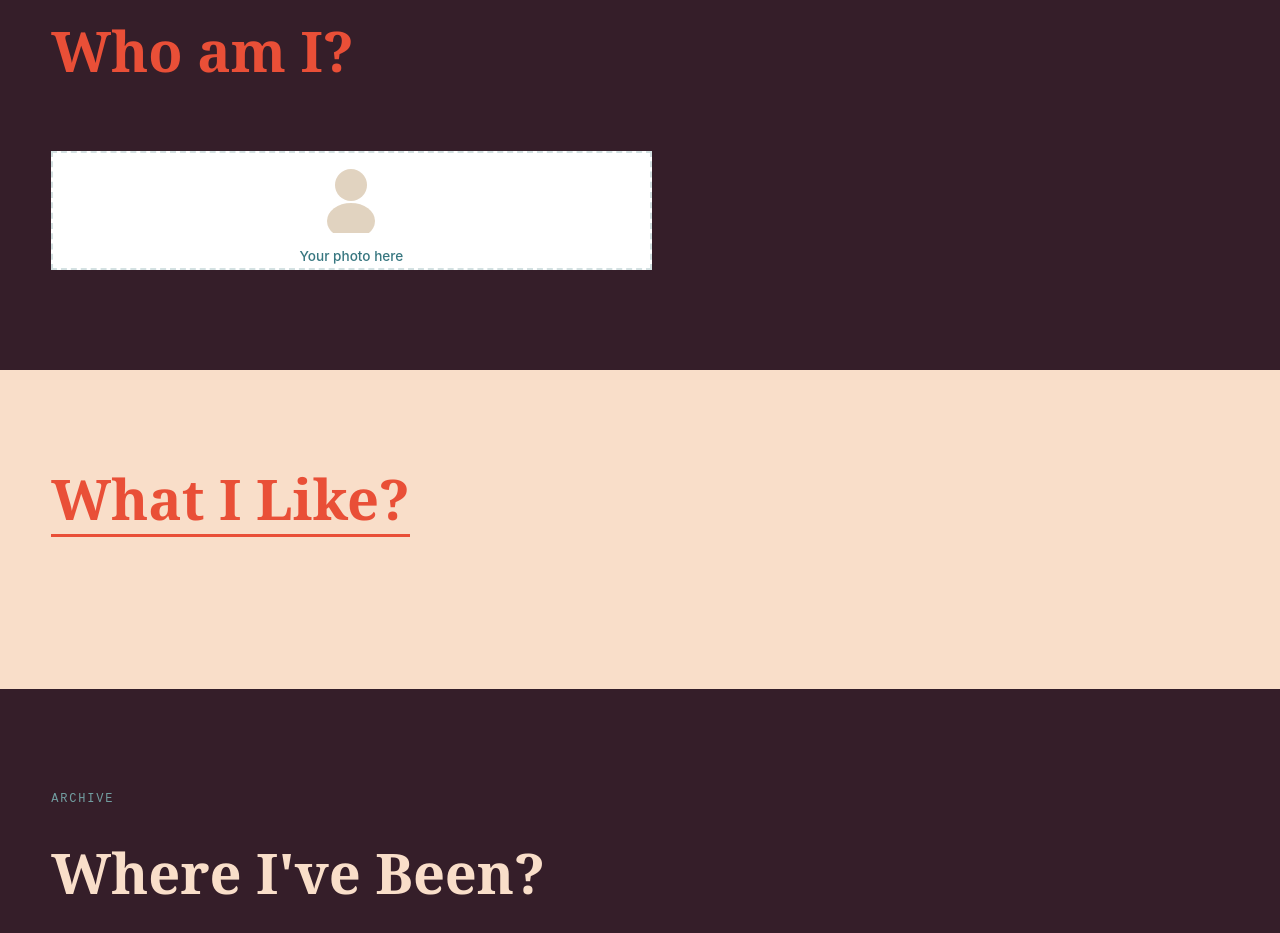
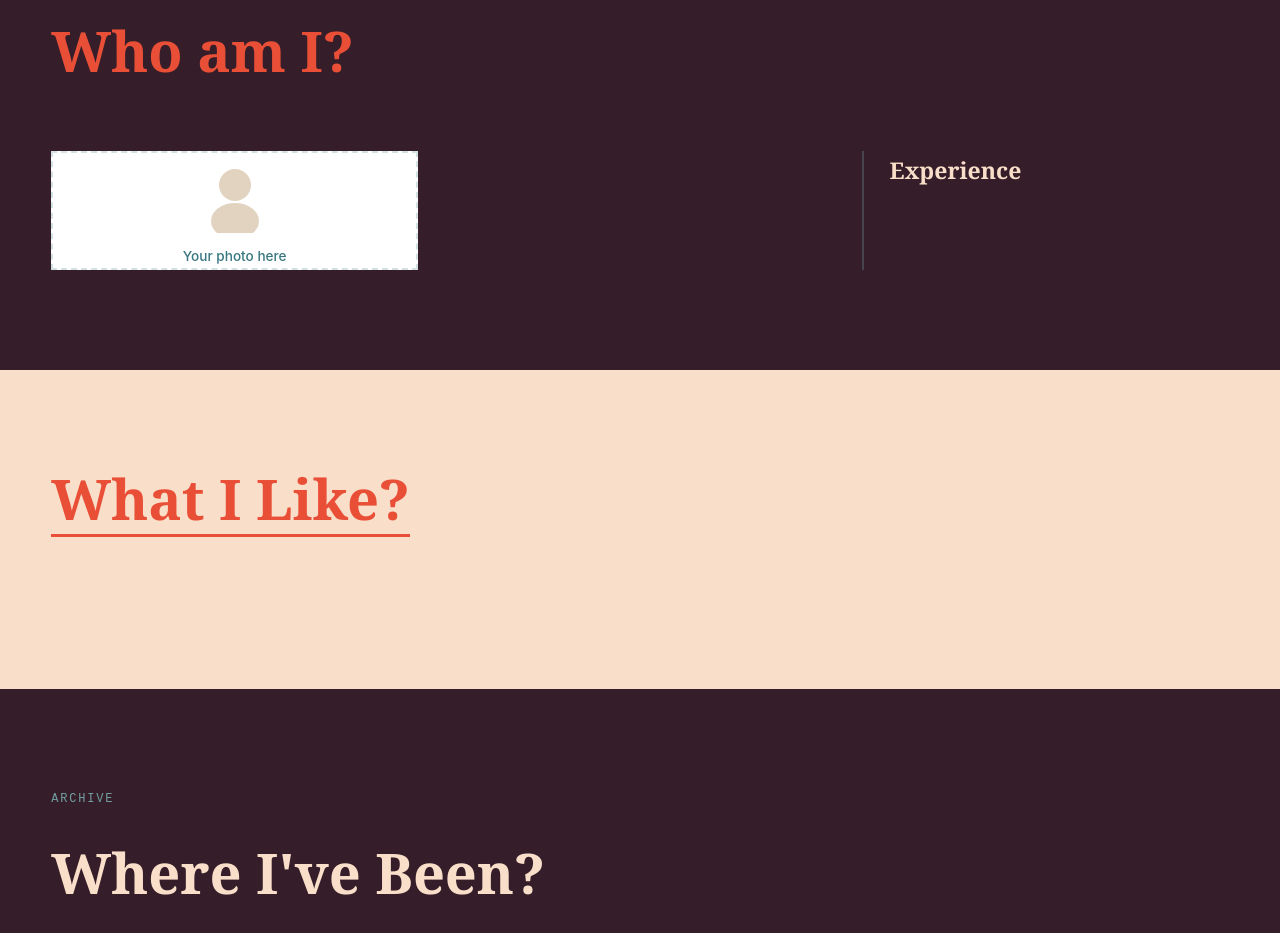
Before and after one commit to sarthakt1993/sarthak-website, a website: page index.html in a window 1280 px wide. Shown: the part 933-1866 px from the top of the page. Drawn offline with Linux system fonts and the light colour scheme; no server answers; a web font is replaced by a local one.

Commit message:
style: split About into photo, blurb and experience columns
Co-Authored-By: Claude Opus 5.5 <noreply@anthropic.com>

```diff
--- a/index.html
+++ b/index.html
@@ -89,6 +89,10 @@
             <p class="about-intro" id="aboutIntro"></p>
             <div id="aboutParagraphs"></div>
           </div>
+          <div class="about-experience" id="aboutExperience">
+            <h3 class="about-experience-title">Experience</h3>
+            <!-- Chronological experience timeline goes here -->
+          </div>
         </div>
       </div>
     </section>
--- a/src/css/hero.css
+++ b/src/css/hero.css
@@ -96,8 +96,8 @@
 
 .about-grid {
   display: grid;
-  grid-template-columns: 1.2fr 1fr;
-  gap: clamp(40px, 6vw, 100px);
+  grid-template-columns: repeat(3, minmax(0, 1fr));
+  gap: clamp(24px, 3vw, 56px);
   align-items: start;
 }
 
@@ -127,7 +127,7 @@
 
 .about-intro {
   font-family: var(--font-heading);
-  font-size: clamp(1.4rem, 2.5vw, 2rem);
+  font-size: clamp(1.2rem, 1.8vw, 1.6rem);
   font-weight: 700;
   color: var(--powder-petal);
   line-height: 1.4;
@@ -144,6 +144,21 @@
   color: var(--powder-petal);
 }
 
+.about-experience {
+  border-left: 2px solid rgba(114, 158, 161, 0.3);
+  padding-left: clamp(20px, 2vw, 32px);
+  min-height: 0;
+  overflow-y: auto;
+}
+
+.about-experience-title {
+  font-family: var(--font-heading);
+  font-size: clamp(1.2rem, 1.8vw, 1.5rem);
+  font-weight: 700;
+  color: var(--powder-petal);
+  margin-bottom: 20px;
+}
+
 .about-text strong {
   color: var(--fiery-terracotta);
 }
--- a/src/css/layout.css
+++ b/src/css/layout.css
@@ -389,6 +389,13 @@
     gap: 40px;
   }
 
+  .about-experience {
+    border-left: none;
+    border-top: 2px solid rgba(114, 158, 161, 0.3);
+    padding-left: 0;
+    padding-top: 24px;
+  }
+
   .about-image-placeholder {
     max-width: 280px;
     margin: 0 auto;
--- a/src/css/main.css
+++ b/src/css/main.css
@@ -235,9 +235,10 @@ img {
     flex-direction: column;
   }
 
-  .about-grid {
+  .about .about-grid {
     flex: 1;
     min-height: 0;
+    grid-template-rows: minmax(0, 1fr);
     align-items: stretch;
   }
 
```
